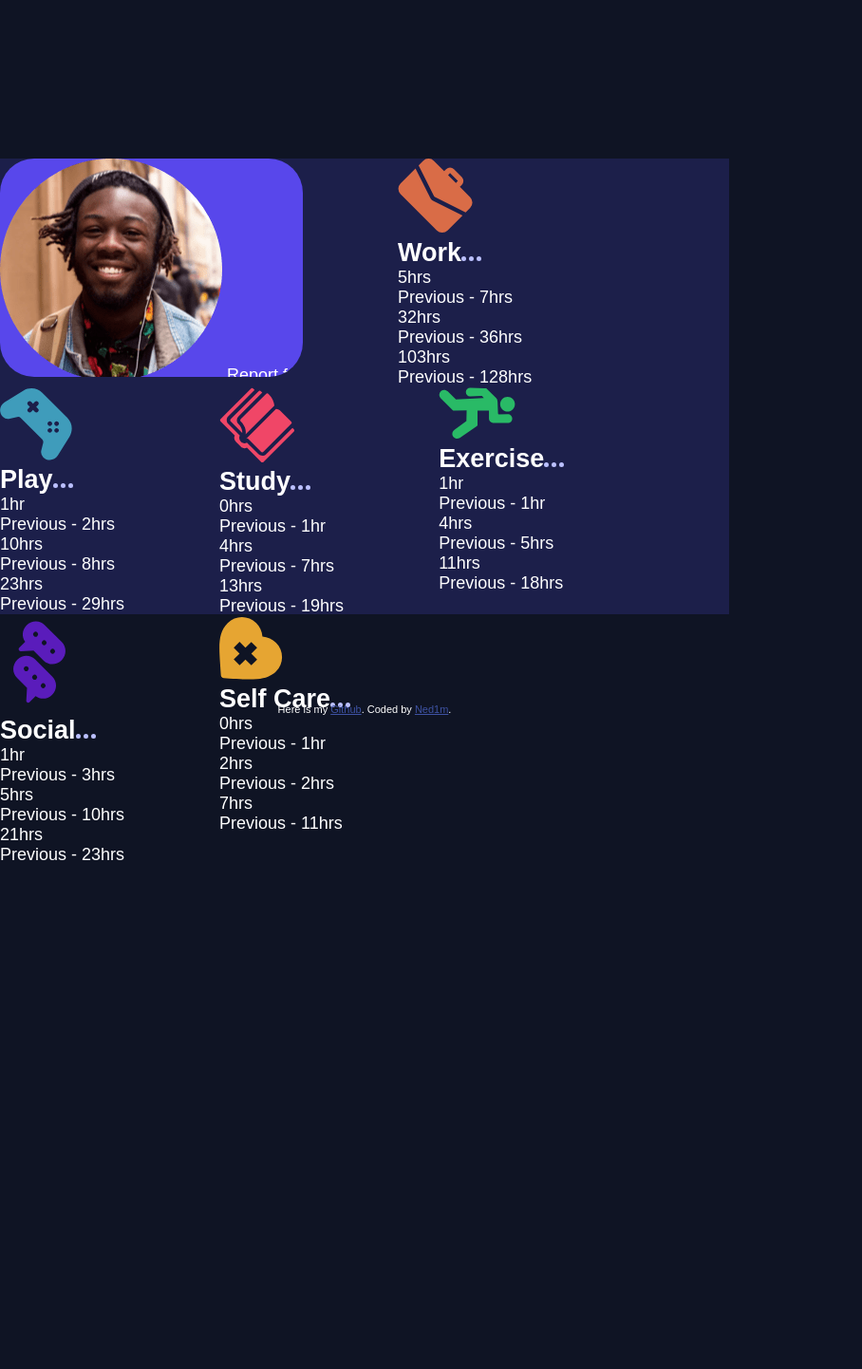
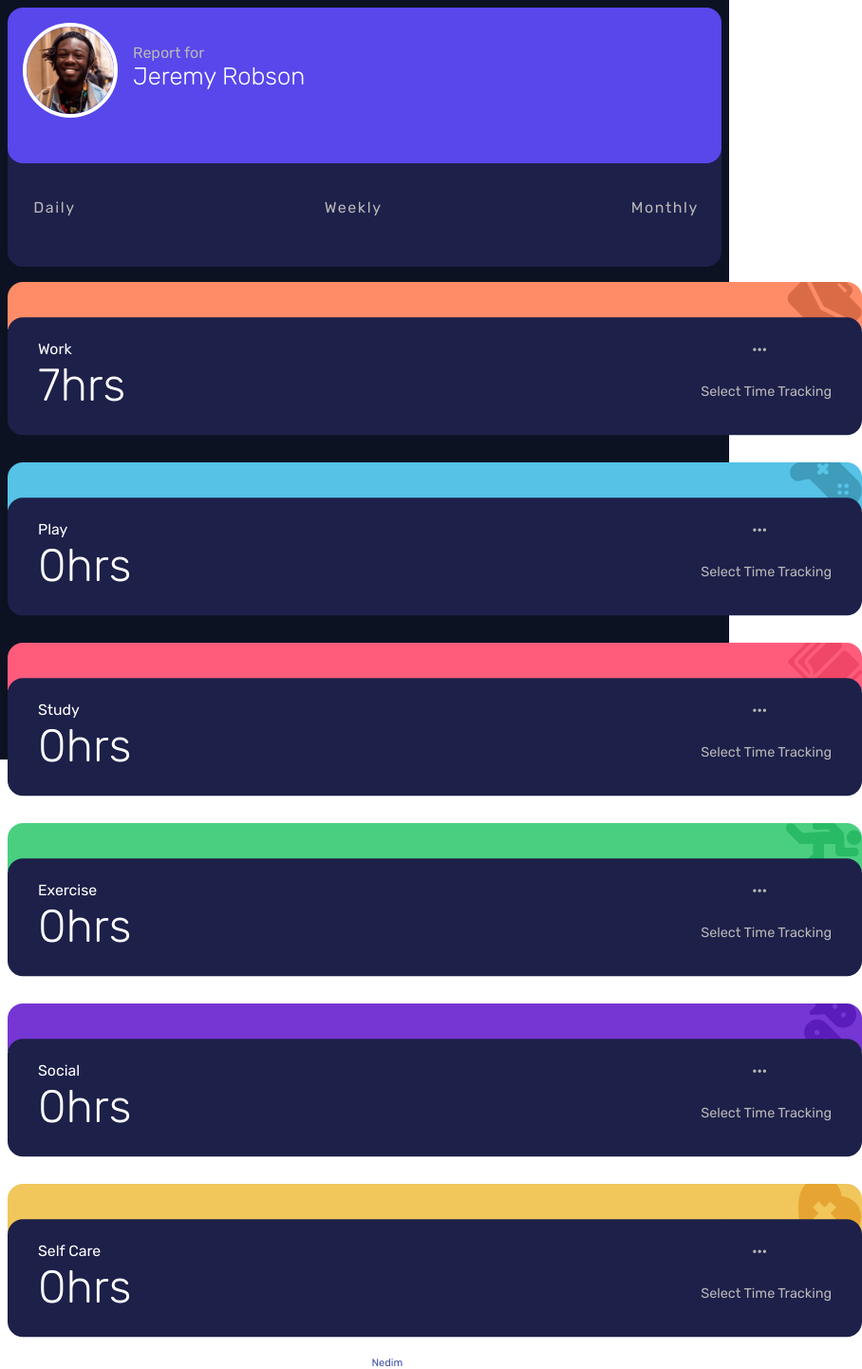
Before and after one commit to Ned111m/time-tracking-dashboard-main, a plain HTML site: page index.html in a window 768 px wide. Shown: the whole page at 95% size, 908 px wide, since content can reach past the window. Before the commit the page ends 911 px from the top, so only its background shows below. Drawn offline with Linux system fonts and the light colour scheme.

Commit message:
Finished

```diff
--- a/index.html
+++ b/index.html
@@ -1,115 +1,130 @@
 <!DOCTYPE html>
 <html lang="en">
   <head>
-  <meta charset="UTF-8">
+    <meta charset="UTF-8" />
     <meta name="viewport" content="width=device-width, initial-scale=1.0" />
+    <!-- displays site properly based on user's device -->
 
-  <link rel="icon" type="image/png" sizes="32x32" href="./images/favicon-32x32.png" />
- <link rel="stylesheet" href="style.css" />
+    <link
+      rel="icon"
+      type="image/png"
+      sizes="32x32"
+      href="./images/favicon-32x32.png"
+    />
+
     <title>Frontend Mentor | Time tracking dashboard</title>
 
+    <!-- CSS -->
+    <link rel="stylesheet" xml:lang="en" href="/style.css" />
 
+    <!-- GOOGLE FONTS -->
+    <link rel="preconnect" href="https://fonts.googleapis.com" />
+    <link rel="preconnect" href="https://fonts.gstatic.com" crossorigin />
+    <link
+      href="https://fonts.googleapis.com/css2?family=Rubik:wght@300;400;500&display=swap"
+      rel="stylesheet"
+    />
   </head>
+
   <body>
+    <main>
       <div class="container">
-
-  <div class="card">
-    <div class="card-photo">
-    <img src="/images/image-jeremy.png" alt="Jeremy Robson" />
-
-  <span class="span">Report for</span>
-  <h1 class="h1">Jeremy Robson</h1>
-
-  <div class="card-photo-bottom">
-
+        <div class="report-perfil-container">
+          <div class="report-perfil">
+            <img src="images/image-jeremy.png" alt="" />
+            <div>
+              <p class="small-text text-muted">Report for</p>
+              <p class="big-text">Jeremy Robson</p>
             </div>
           </div>
 
-    <button>Daily</button>
-
-    <button>Weekly</button>
-
-    <button>Monthly</button>
-
+          <div class="time-option">
+            <button id="daily-btn" class="text-muted">Daily</button>
+            <button id="weekly-btn" class="text-muted">Weekly</button>
+            <button id="monthly-btn" class="text-muted">Monthly</button>
+          </div>
         </div>
 
- <div class="card-work">
-  <img src="/images/icon-work.svg" alt="Work" srcset="" />
-  <h2 class="h2">Work<img src="/images/icon-ellipsis.svg" alt="icon-ellipsis" /></h2>
-  <div class="daily-hrs">5hrs <!-- daily --></div>
-  <div class="previous-daily">Previous - 7hrs <!-- daily --></div>
-  <div class="weekly-hrs">32hrs <!-- weekly --></div>
-  <div class="previous-weekly">Previous - 36hrs <!-- weekly --></div>
-  <div class="monthly-hrs">103hrs <!-- monthly --></div>
-  <div class="previous-monthly">Previous - 128hrs <!-- monthly --></div>
+        <div class="reports-container">
+          <div class="work">
+            <div class="portada"></div>
+            <div class="report-information">
+              <div class="title">
+                <p>Work</p>
+                <p class="text-muted">···</p>
+              </div>
+              <h2 class="hours">7hrs</h2>
+              <p class="last-time">Select Time Tracking</p>
+            </div>
           </div>
 
-<div class="card-play">
-  <img src="/images/icon-play.svg" alt="Play" srcset="">
-  <h2 class="h2">Play<img src="/images/icon-ellipsis.svg" alt="icon-ellipsis" /></h2>
-  <div class="daily-hrs">1hr <!-- daily --></div>
-  <div class="previous-daily">Previous - 2hrs <!-- daily --></div>
-  <div class="weekly-hrs">10hrs <!-- weekly --></div>
-  <div class="previous-weekly">Previous - 8hrs <!-- weekly --></div>
-  <div class="monthly-hrs">23hrs <!-- monthly --></div>
-  <div class="previous-monthly">Previous - 29hrs <!-- monthly --></div>
+          <div class="play">
+            <div class="portada"></div>
+            <div class="report-information">
+              <div class="title">
+                <p>Play</p>
+                <p class="text-muted">···</p>
+              </div>
+              <h2 class="hours">0hrs</h2>
+              <p class="last-time">Select Time Tracking</p>
+            </div>
           </div>
 
-<div class="card-study">
-  <img src="/images/icon-study.svg" alt="Study" srcset="">
-  <h2 class="h2">Study<img src="/images/icon-ellipsis.svg" alt="icon-ellipsis" /></h2>
-  <div class="daily-hrs">0hrs <!-- daily --></div>
-  <div class="previous-daily">Previous - 1hr <!-- daily --></div>
-  <div class="weekly-hrs">4hrs <!-- weekly --></div>
-  <div class="previous-weekly">Previous - 7hrs <!-- weekly --></div>
-  <div class="monthly-hrs">13hrs <!-- monthly --></div>
-  <div class="previous-monthly">Previous - 19hrs <!-- monthly --></div>
+          <div class="study">
+            <div class="portada"></div>
+            <div class="report-information">
+              <div class="title">
+                <p>Study</p>
+                <p class="text-muted">···</p>
+              </div>
+              <h2 class="hours">0hrs</h2>
+              <p class="last-time">Select Time Tracking</p>
+            </div>
           </div>
 
-<div class="card-exercise">
-  <img src="/images/icon-exercise.svg" alt="Exercise" srcset="">
-  <h2 class="h2">Exercise<img src="/images/icon-ellipsis.svg" alt="icon-ellipsis" /></h2>
-  <div class="daily-hrs">1hr <!-- daily --></div>
-  <div class="previous-daily">Previous - 1hr <!-- daily --></div>
-  <div class="weekly-hrs">4hrs <!-- weekly --></div>
-  <div class="previous-weekly">Previous - 5hrs <!-- weekly --></div>
-  <div class="monthly-hrs">11hrs <!-- monthly --></div>
-  <div class="previous-monthly">Previous - 18hrs <!-- monthly --></div>
+          <div class="exercise">
+            <div class="portada"></div>
+            <div class="report-information">
+              <div class="title">
+                <p>Exercise</p>
+                <p class="text-muted">···</p>
+              </div>
+              <h2 class="hours">0hrs</h2>
+              <p class="last-time">Select Time Tracking</p>
+            </div>
           </div>
 
-<div class="card-social">
-  <img src="/images/icon-social.svg" alt="Social" srcset="">
-  <h2 class="h2">Social<img src="/images/icon-ellipsis.svg" alt="icon-ellipsis" /></h2>
-  <div class="daily-hrs">1hr <!-- daily --></div>
-  <div class="previous-daily">Previous - 3hrs <!-- daily --></div>
-  <div class="weekly-hrs">5hrs <!-- weekly --></div>
-  <div class="previous-weekly">Previous - 10hrs <!-- weekly --></div>
-  <div class="monthly-hrs">21hrs <!-- monthly --></div>
-  <div class="previous-monthly">Previous - 23hrs <!-- monthly --></div>
+          <div class="social">
+            <div class="portada"></div>
+            <div class="report-information">
+              <div class="title">
+                <p>Social</p>
+                <p class="text-muted">···</p>
+              </div>
+              <h2 class="hours">0hrs</h2>
+              <p class="last-time">Select Time Tracking</p>
+            </div>
           </div>
 
-<div class="card-self-care">
-  <img src="/images/icon-self-care.svg" alt="Self care" srcset="">
-  <h2 class="h2">Self Care<img src="/images/icon-ellipsis.svg" alt="icon-ellipsis" /></h2>
-  <div class="daily-hrs">0hrs <!-- daily --></div>
-  <div class="previous-daily">Previous - 1hr <!-- daily --></div>
-  <div class="weekly-hrs">2hrs <!-- weekly --></div>
-  <div class="previous-weekly">Previous - 2hrs <!-- weekly --></div>
-  <div class="monthly-hrs">7hrs <!-- monthly --></div>
-  <div class="previous-monthly">Previous - 11hrs <!-- monthly --></div>
+          <div class="self-care">
+            <div class="portada"></div>
+            <div class="report-information">
+              <div class="title">
+                <p>Self Care</p>
+                <p class="text-muted">···</p>
+              </div>
+              <h2 class="hours">0hrs</h2>
+              <p class="last-time">Select Time Tracking</p>
+            </div>
+          </div>
+        </div>
       </div>
 
+      <div class="attribution">
+        Coded by <a href="https://github.com/Ned111m" target="_blank">Nedim</a>.
+      </div>
+    </main>
 
-    </div>
+    <script src="/index.js"></script>
   </body>
 </html>
-
-<style>
-  .attribution { font-size: 11px; text-align: center; }
-  .attribution a { color: hsl(228, 45%, 44%); }
-</style>
-
-<div class="attribution">
-    Here is my <a href="https://github.com/Ned111m" target="_blank">Github</a>.
-    Coded by <a href="https://www.linkedin.com/in/nedim-basic-5608b6239/">Ned1m</a>.
-  </div>
--- a/style.css
+++ b/style.css
@@ -1,75 +1,340 @@
-@font-face {
-    font-family: "Rubik", sans-serif;
-    font-weight: 300, 400, 500;
-    src: url('https://fonts.googleapis.com/css2?family=Rubik:wght@300;400;500&display=swap');
+:root {
+  --Blue: hsl(246, 80%, 60%);
+  --Dark-blue: hsl(224, 46%, 9%);
+  --Light-blue: hsl(236, 44%, 20%);
+  --Hover_blue: hsl(236, 41%, 34%);
+  --Light_orange: hsl(15, 100%, 70%);
+  --Soft_blue: hsl(195, 74%, 62%);
+  --Light_red: hsl(348, 100%, 68%);
+  --Lime_green: hsl(145, 58%, 55%);
+  --Violet: hsl(264, 64%, 52%);
+  --Soft_orange: hsl(43, 84%, 65%);
+}
+* {
+  margin: 0;
+  padding: 0;
+  box-sizing: border-box;
+  font-family: "Rubik", sans-serif;
+  color: #fff;
+}
+.attribution {
+  font-size: 11px;
+  text-align: center;
 }
 
-
-:root {
---main-card: hsl(246, 80%, 60%);
-
---work-card: hsl(15, 100%, 70%);
---play-card: hsl(195, 74%, 62%);
---study-card: hsl(348, 100%, 68%);
---exercise-card: hsl(145, 58%, 55%);
---social-card: hsl(264, 64%, 52%);
---self-care-card: hsl(43, 84%, 65%);
-
---Very-dark-blue: hsl(226, 43%, 10%);
---Dark-blue: hsl(235, 46%, 20%);
---Desaturated-blue: hsl(235, 45%, 61%);
---Pale-Blue: hsl(236, 100%, 87%);
+.attribution a {
+  color: hsl(228, 45%, 44%);
 }
 
+@media screen and (min-width: 768px) {
+  main {
+    background-color: var(--Dark-blue);
+    height: 100vh;
+  }
 
-*,
-*::before,
-*::after {
-    box-sizing: border-box;
-    margin: 0;
-    padding: 0;
+  a,
+  a:active,
+  a:hover {
+    text-decoration: none;
+  }
+
+  .container {
+    width: fit-content;
+    display: flex;
+    margin: 0 auto;
+    padding-top: 10em;
+  }
+
+  .container .report-perfil-container {
+    width: 300px;
+    margin-right: 1.5em;
+  }
+
+  .container .report-perfil {
+    width: 100%;
+    background-color: var(--Blue);
+    padding: 1.5em initial 5em initial;
+    border-radius: 1em;
+    position: relative;
+    z-index: 2;
+  }
+
+  .container .report-perfil img {
+    width: 100px;
+    margin-bottom: 2em;
+    border-radius: 100%;
+    border: solid white 4px;
+  }
+
+  .container .time-option {
+    background-color: var(--Light-blue);
+    padding: 2.8em 1.5em 2.8em 1.7em;
+    display: flex;
+    border-radius: 0 0 1em 1em;
+    flex-direction: column;
+    transform: translateY(-1em);
+    z-index: 1;
+  }
+
+  .container .time-option button {
+    margin: 0.5em 0;
+    background: transparent;
+    text-align: justify;
+    outline: none;
+    border: none;
+    font-size: 1em;
+    letter-spacing: 0.3rem;
+    cursor: pointer;
+  }
+
+  .container .reports-container {
+    display: grid;
+    grid-template-columns: repeat(3, 1fr);
+    gap: 1em;
+  }
+
+  .reports-container {
+    min-width: 900px;
+  }
+
+  .report-information {
+    background-color: var(--Light-blue);
+    padding: 1.5em 2em;
+    border-radius: 1em;
+    transform: translateY(-0.8em);
+    transition: 0.3s ease all;
+    cursor: pointer;
+  }
+
+  .report-information:hover {
+    background-color: var(--Hover_blue);
+  }
+
+  .report-information .title {
+    display: flex;
+    justify-content: space-between;
+    width: auto;
+    font-size: 1.1em;
+  }
+
+  .report-information h2 {
+    font-weight: 200;
+    font-size: 4em;
+    margin: 0.4em 0;
+  }
+
+  .portada {
+    height: 50px;
+    border-radius: 1em 1em 0 0;
+  }
+
+  .work .portada {
+    background-image: url("/images/icon-work.svg");
+    background-position: right;
+    background-repeat: no-repeat;
+    background-color: var(--Light_orange);
+  }
+
+  .play .portada {
+    background-image: url("/images/icon-play.svg");
+    background-position: right;
+    background-repeat: no-repeat;
+    background-color: var(--Soft_blue);
+  }
+
+  .study .portada {
+    background-image: url("/images/icon-study.svg");
+    background-position: right;
+    background-repeat: no-repeat;
+    background-color: var(--Light_red);
+  }
+
+  .exercise .portada {
+    background-image: url("/images/icon-exercise.svg");
+    background-position: right;
+    background-repeat: no-repeat;
+    background-color: var(--Lime_green);
+  }
+
+  .social .portada {
+    background-image: url("/images/icon-social.svg");
+    background-position: right;
+    background-repeat: no-repeat;
+    background-color: var(--Violet);
+  }
+
+  .self-care .portada {
+    background-image: url("/images/icon-self-care.svg");
+    background-position: right;
+    background-repeat: no-repeat;
+
+    background-color: var(--Soft_orange);
+  }
 }
 
-html {
-    font-size: 18px;
-    color: white;
+.last-time {
+  color: hsl(0, 1%, 72%);
 }
 
-body {
-    font-family: "Rubik", sans-serif;
-    display: grid;
-    place-items: center;
-    height: 100vh;
-    width: 100vw;
-    background-color: hsl(226, 43%, 10%);
-    overflow: hidden;
+.text-muted {
+  color: hsl(0, 1%, 72%);
 }
 
-.container {
-    display: flex;
-    flex-wrap:  wrap;
-    flex-basis: content;
-    height: 60vh;
-    margin-top: 15vh;
-    column-gap: 100px;
-    align-content: space-between;
-    background-color: hsl(235, 46%, 20%);
+.big-text {
+  font-size: 3em;
+  font-weight: 100;
 }
 
-.card {
-    box-sizing: border-box;
-    border: 0 solid;
-    border-radius: 2rem;
-    height: 30vw;
-    overflow: hidden;
-    background-color: hsl(246, 80%, 60%);
+@media screen and (max-width: 900px) {
+  main {
+    background-color: var(--Dark-blue);
+  }
+
+  .big-text {
+    font-size: 1.6em;
+    font-weight: 100;
+  }
+  .container {
+    width: 100%;
+    display: flex;
+    flex-direction: column;
+    padding: 0.5em;
+  }
+
+  .container .report-perfil-container {
+    margin-right: 1.5em;
+    width: 100%;
+  }
+
+  .container .report-perfil {
+    background-color: var(--Blue);
+    padding: 1em;
+    border-radius: 1em;
+    position: relative;
+    z-index: 2;
+    display: flex;
+  }
+
+  .container .report-perfil img {
+    width: 100px;
+    height: 100px;
+    margin-right: 1em;
+    border-radius: 100%;
+    border: solid white 4px;
+  }
+
+  .container .report-perfil > div {
+    margin-top: 1.4em;
+  }
+
+  .container .time-option {
+    background-color: var(--Light-blue);
+    padding: 2.8em 1.5em 2.8em 1.7em;
+    display: flex;
+    flex-direction: row;
+    justify-content: space-between;
+    border-radius: 0 0 1em 1em;
+    transform: translateY(-1em);
+  }
+
+  .container .time-option button {
+    margin: 0.5em 0;
+    background: transparent;
+    text-align: left;
+    outline: none;
+    border: none;
+    font-size: 1em;
+    letter-spacing: 0.1rem;
+    cursor: pointer;
+  }
+
+  .container .reports-container {
+    display: grid;
+    grid-template-columns: repeat(1, 1fr);
+    gap: 1em;
+  }
+
+  .report-information {
+    background-color: var(--Light-blue);
+    padding: 1.5em 2em;
+    border-radius: 1em;
+    transform: translateY(-0.8em);
+    transition: 0.3s ease all;
+    cursor: pointer;
+  }
+
+  .report-information:hover {
+    background-color: var(--Hover_blue);
+  }
+
+  .report-information .title {
+    display: flex;
+    justify-content: space-between;
+    width: 100dvi;
+    font-size: 1.1em;
+  }
+
+  .report-information h2 {
+    display: inline;
+    font-weight: 100;
+    font-size: 3em;
+    margin: 0.5em 0;
+  }
+
+  .report-information p {
+    display: inline;
+    float: right;
+    font-size: 0.9em;
+  }
+
+  .last-time {
+    margin-top: 1.9em;
+  }
+  .portada {
+    height: 50px;
+    border-radius: 1em 1em 0 0;
+  }
+
+  .work .portada {
+    background-image: url("/images/icon-work.svg");
+    background-position: right;
+    background-repeat: no-repeat;
+    background-color: var(--Light_orange);
+  }
+
+  .play .portada {
+    background-image: url("/images/icon-play.svg");
+    background-position: right;
+    background-repeat: no-repeat;
+    background-color: var(--Soft_blue);
+  }
+
+  .study .portada {
+    background-image: url("/images/icon-study.svg");
+    background-position: right;
+    background-repeat: no-repeat;
+    background-color: var(--Light_red);
+  }
+
+  .exercise .portada {
+    background-image: url("/images/icon-exercise.svg");
+    background-position: right;
+    background-repeat: no-repeat;
+    background-color: var(--Lime_green);
+  }
+
+  .social .portada {
+    background-image: url("/images/icon-social.svg");
+    background-position: right;
+    background-repeat: no-repeat;
+    background-color: var(--Violet);
+  }
+
+  .self-care .portada {
+    background-image: url("/images/icon-self-care.svg");
+    background-position: right;
+    background-repeat: no-repeat;
+
+    background-color: var(--Soft_orange);
+  }
 }
-
-.cards {
-    display: flex;
-    flex-flow: row wrap;
-
-    gap: clamp(1vw, 2.5vw, 5vw);
-
-    border-radius: 1.5rem;
-}
```
Also changed, not shown: index.js (added, +61 -0 lines). Lines whose indentation alone changed are shown as unchanged.
